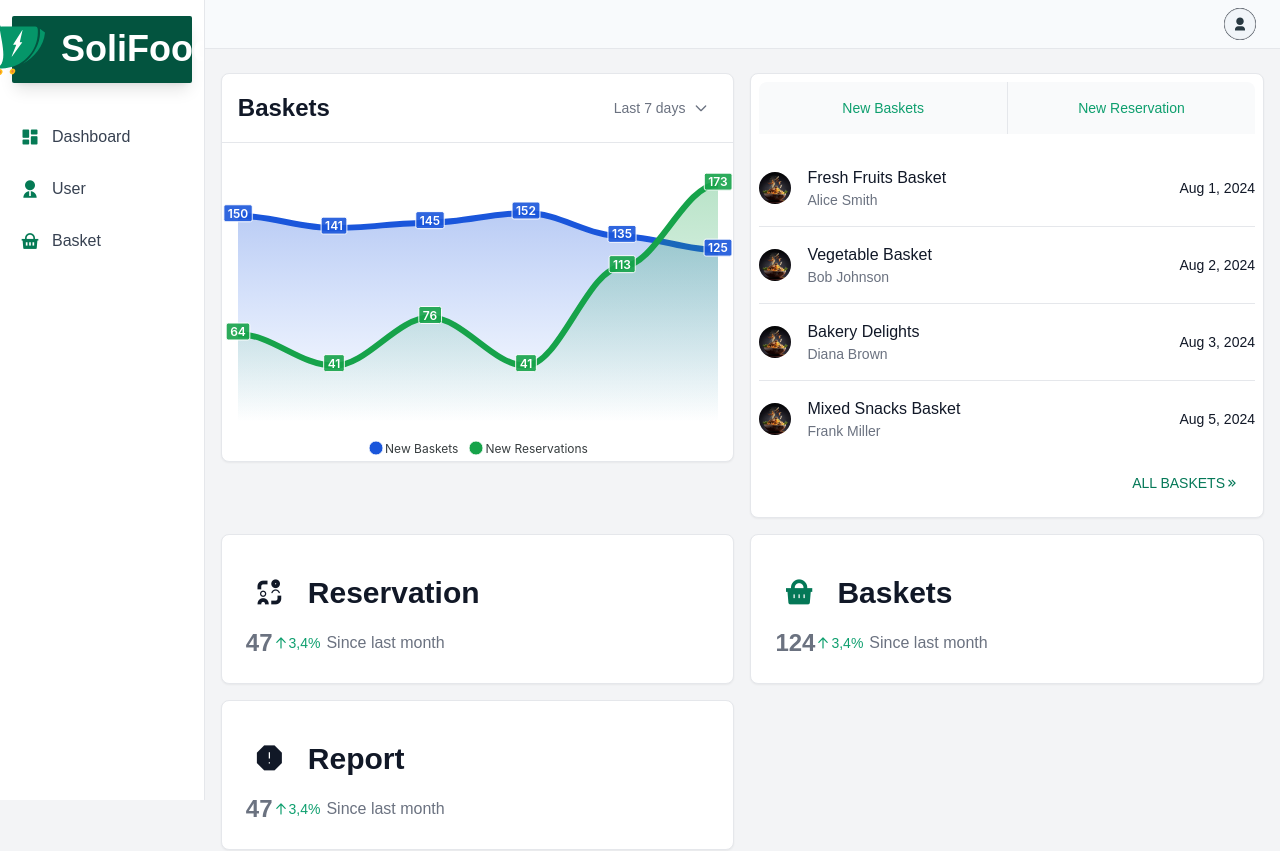
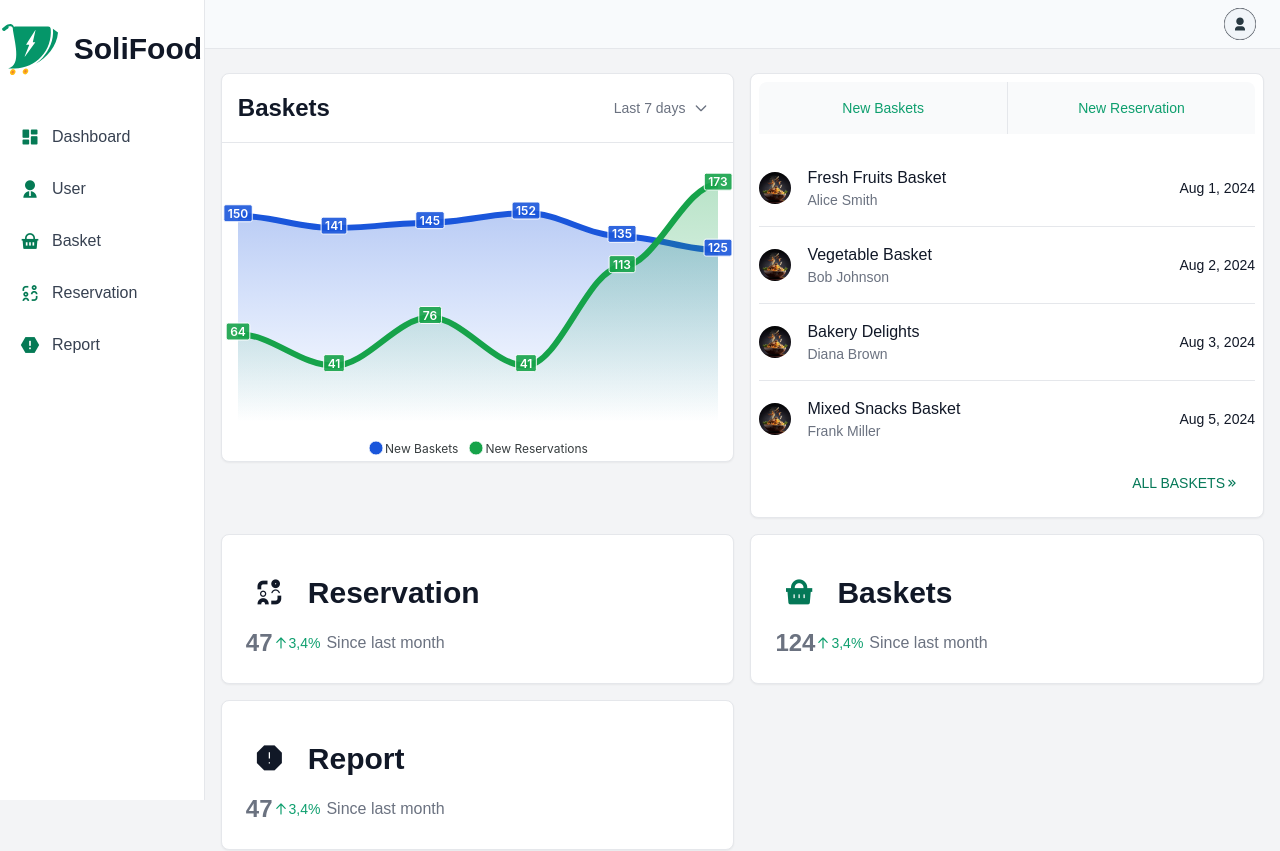
Before and after one commit to ElhoubeBrahim/ai-for-impact-hackathon-solifood, an Angular app in the folder dashboard/: page / in a window 1280 px wide. Shown: the top 851 px of the page. Built offline with nearby package versions, Linux system fonts and the light colour scheme; a web font is replaced by a local one.

Commit message:
dashboard: fix some ui details

```diff
--- a/dashboard/src/app/shared/component/side-bar/side-bar.component.html
+++ b/dashboard/src/app/shared/component/side-bar/side-bar.component.html
@@ -2,9 +2,9 @@
     class="fixed border-r lg:sticky top-0 left-0 z-40 lg:w-[16vw] w-[80%] h-screen transition-transform -translate-x-full sm:translate-x-0"
     aria-label="Sidebar">
     <div class="h-full px-3 py-4 overflow-y-auto bg-white dark:bg-gray-800">
-        <div class="flex items-center justify-center bg-green-800 text-white p-2 shadow-lg rounded-sm mb-8">
+        <div class="flex items-center justify-center text-gray-900 p-2 rounded-sm mb-8">
             <img [src]="logo" class="w-14" alt="logo" />
-            <span class="text-4xl font-bold ml-4">SoliFood</span>
+            <span class="text-3xl font-bold ml-4">SoliFood</span>
         </div>
         <ul class="space-y-2 font-medium">
             @for (item of items; track $index) {
--- a/dashboard/src/app/shared/component/side-bar/side-bar.component.ts
+++ b/dashboard/src/app/shared/component/side-bar/side-bar.component.ts
@@ -39,6 +39,20 @@ export class SideBarComponent {
       value: 'Basket',
       color: 'green-600',
       type: false,
+    },
+    {
+      path: '/reservation',
+      icon: 'ri-p2p-line',
+      value: 'Reservation',
+      color: 'green-600',
+      type: false,
+    },
+    {
+      path: '/report',
+      icon: 'ri-spam-fill',
+      value: 'Report',
+      color: 'green-600',
+      type: false,
     }
 
   ]
--- a/dashboard/src/index.html
+++ b/dashboard/src/index.html
@@ -6,7 +6,7 @@
   <base href="/">
   <meta name="viewport" content="width=device-width, initial-scale=1">
   <link href="https://cdn.jsdelivr.net/npm/remixicon@4.3.0/fonts/remixicon.css" rel="stylesheet" />
-  <link rel="icon" type="image/x-icon" href="favicon.ico">
+  <link rel="icon" type="image/x-icon" href="logo.svg">
 </head>
 <body>
   <app-root></app-root>
```
